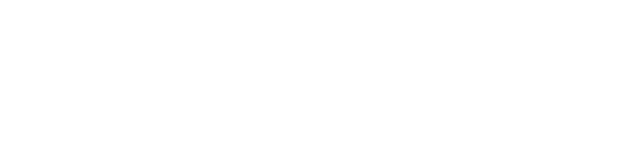
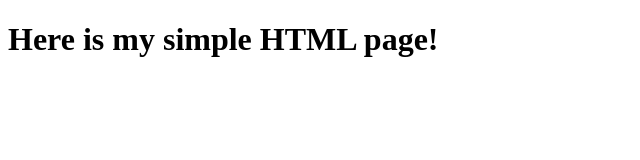
Before and after one commit to jsnorek/html-deployment, a plain HTML site: page index.html in a window 1280 px wide. Shown: the whole page, without its empty margins (0-640 px from the left). Drawn offline with Linux system fonts and the light colour scheme.

Commit message:
added base HTML

```diff
--- a/index.html
+++ b/index.html
@@ -6,6 +6,6 @@
     <title>Document</title>
 </head>
 <body>
-
+    <h1>Here is my simple HTML page!</h1>
 </body>
 </html>
```
